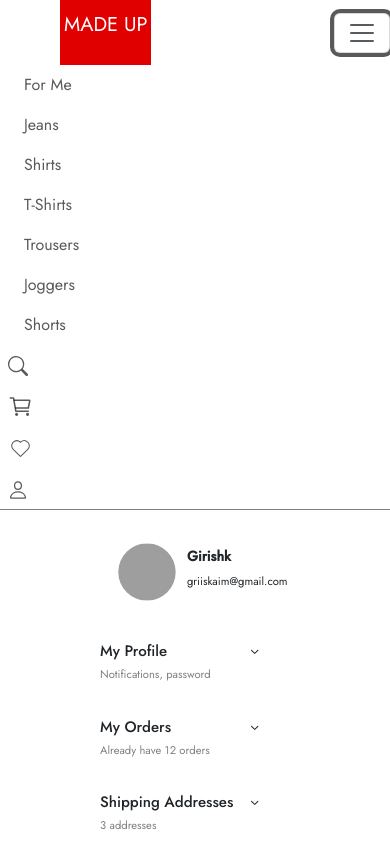
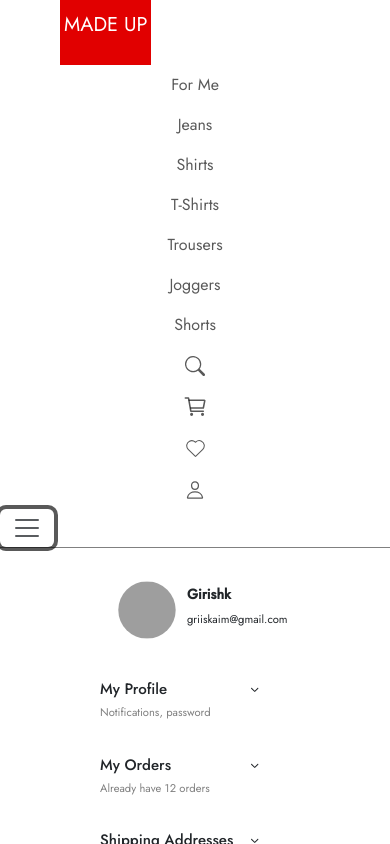
Before and after one commit to DineshSainath/CasaRetail, a React (Create React App) app: page / in a window 390 px wide. Both pictures are taken after a click on the button 362 px from the left and 32 px from the top of the page. Shown: the top 844 px of the page. Built offline with nearby package versions, Linux system fonts and the light colour scheme; grey boxes are pictures that could not be loaded.

Commit message:
navlink red hover & collapsed menu centered

```diff
--- a/package.json
+++ b/package.json
@@ -13,6 +13,7 @@
     "react-bootstrap": "^2.9.1",
     "react-dom": "^18.2.0",
     "react-icons": "^4.12.0",
+    "react-responsive": "^9.0.2",
     "react-scripts": "^5.0.1",
     "web-vitals": "^2.1.4",
     "yup": "^1.3.2"
--- a/src/NavbarComponent.css
+++ b/src/NavbarComponent.css
@@ -12,6 +12,16 @@
   background-color: white !important;
 }
 
-.responsive-nav-one {
-  margin-right: 10em;
+.navbar-toggler {
+  order: 2;
+  margin-right: 25px;
+  border: none;
 }
+
+.navbar-nav .nav-link:hover {
+  color: red !important;
+}
+
+.navbar-nav .nav-link {
+  transition: color 0.3s;
+}
--- a/src/NavbarComponent.jsx
+++ b/src/NavbarComponent.jsx
@@ -15,7 +15,10 @@ function NavbarComponent() {
         MADE UP
       </Navbar.Brand>
       <Navbar.Toggle aria-controls="responsive-navbar-nav" />
-      <Navbar.Collapse id="responsive-navbar-nav" className="collapse">
+      <Navbar.Collapse
+        id="responsive-navbar-nav"
+        className="collapse text-center"
+      >
         <Nav className="me-auto">
           <Nav.Link href="#ForMe" className="mx-4">
             For Me
```
Also changed, not shown: 1 other file (tests, documents, lock files or other folders).
